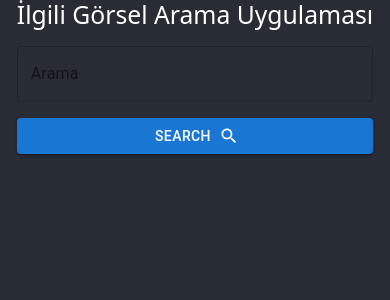
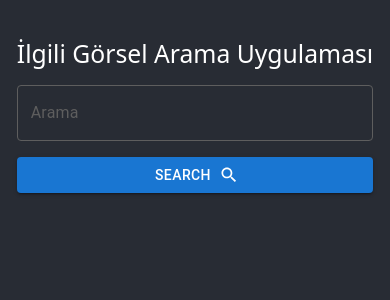
Before and after one commit to caneersahin/stockPhotoApp, a React (Vite) app: page / in a window 390 px wide. Shown: the top 300 px of the page. Built offline with nearby package versions, Linux system fonts and the light colour scheme.

Commit message:
Görüntülenmede bazı css düzenlemeleri yapıldı, mobile uyumluluk konusunda iyileştirmeler yapıldı.

```diff
--- a/src/components/Header.jsx
+++ b/src/components/Header.jsx
@@ -1,9 +1,12 @@
-import React from 'react'
+import React from "react";
+
 
 function Header() {
   return (
-    <h2 style={{ color: "white" }}>İlgili Görsel Arama Uygulaması</h2>
-  )
+    <>
+      <h2 style={{ color: "white" }}>İlgili Görsel Arama Uygulaması</h2>
+    </>
+  );
 }
 
-export default Header
+export default Header;
--- a/src/components/ImageCardItem.jsx
+++ b/src/components/ImageCardItem.jsx
@@ -7,22 +7,20 @@ import Avatar from '@mui/material/Avatar';
 import IconButton from '@mui/material/IconButton';
 import Typography from '@mui/material/Typography';
 import { red } from '@mui/material/colors';
-import MoreVertIcon from '@mui/icons-material/MoreVert';
-import useStore from '../store/store'; // Zustand durumu burada içe aktarılmalı
+import imageList from '../store/store';
 import { useEffect } from 'react'
 import Row from 'react-bootstrap/Row';
 import Col from 'react-bootstrap/Col';
-
+import FavoriteIcon from '@mui/icons-material/Favorite';
 function ImageCardItem() {
-	const searchResults = useStore((state) => state.searchResults);
+	const searchResults = imageList((state) => state.searchResults);
 	useEffect(() => {}, [searchResults]); // searchResults değiştiğinde bu etki yeniden çalışır
 
 	return (
     <>
-			<Row >
+      <Row>
         {searchResults.photos?.map((item, index) => (
-
-					<Col className='mb-2' md={3} key={index}>
+          <Col className="mb-2" md={3} key={index}>
             <Card>
               <CardHeader
                 avatar={
@@ -31,8 +29,8 @@ function ImageCardItem() {
                   </Avatar>
                 }
                 action={
-									<IconButton aria-label="settings">
-										<MoreVertIcon />
+                  <IconButton aria-label="add to favorites">
+                    <FavoriteIcon />
                   </IconButton>
                 }
                 title={item.photographer}
@@ -45,15 +43,20 @@ function ImageCardItem() {
                 alt="Paella dish"
               />
               <CardContent>
-								<Typography variant="body2" style={{ whiteSpace: "nowrap" }} color="text.secondary">
+                <Typography
+                  variant="body2"
+                  style={{ whiteSpace: "nowrap" }}
+                  color="text.secondary"
+                >
                   {item.alt}
                 </Typography>
               </CardContent>
-						</Card></Col>
+            </Card>
+          </Col>
         ))}
       </Row>
     </>
-	)
+  );
 }
 
 export default ImageCardItem
--- a/src/components/SearchBar.jsx
+++ b/src/components/SearchBar.jsx
@@ -1,45 +1,59 @@
-import React, { useState } from 'react'; // useState eklemeyi unutmayın
-import Box from '@mui/material/Box';
-import TextField from '@mui/material/TextField';
-import Button from '@mui/material/Button';
-import SearchIcon from '@mui/icons-material/Search';
-import useStore from '../store/store';
-import axios from 'axios';
-
+import React, { useState } from "react"; // useState eklemeyi unutmayın
+import Box from "@mui/material/Box";
+import TextField from "@mui/material/TextField";
+import Button from "@mui/material/Button";
+import SearchIcon from "@mui/icons-material/Search";
+import imageList from "../store/store";
+import axios from "axios";
 function SearchBar() {
   const [searchValue, setSearchValue] = useState("");
-	const { setSearchResults } = useStore();
+  const { setSearchResults } = imageList();
 
   var api_key = "MW7V83I2xdw0xM8njHRntkFIF5ZvyjDK2EMmxEoZvC2X1qejgOUrxHJl";
 
   const handleSearch = async () => {
-
     if (searchValue.trim() == "") {
-			alert("Lütfen aramak istediğiniz kelimeyi yazınız.")
-			return
+      alert("Lütfen aramak istediğiniz kelimeyi yazınız.");
+      return;
     }
     try {
       const headers = {
-				'Authorization': api_key
+        Authorization: api_key,
       };
-			axios.get(`https://api.pexels.com/v1/search?query=${searchValue}&key=${api_key}`, { headers })
-				.then(response => {
+      axios
+        .get(
+          `https://api.pexels.com/v1/search?query=${searchValue}&key=${api_key}`,
+          { headers }
+        )
+        .then((response) => {
           setSearchResults(response.data); // Zustand'daki state'i güncelle
         })
-				.catch(error => {
+        .catch((error) => {
           console.error(error);
         });
     } catch (error) {
-			console.error('API hatası:', error);
+      console.error("API hatası:", error);
     }
   };
 
   return (
     <>
-			<Box style={{ color: "white" }} sx={{ width: '100%', maxWidth: '100%', }}>
-				<TextField className='mt-2' fullWidth label="Arama" id="fullWidth" value={searchValue} onChange={(e) => setSearchValue(e.target.value)} />
+      <Box sx={{ width: "100%", maxWidth: "100%" }}>
+        <TextField
+          className="mt-2 searchInputArea"
+          fullWidth
+          label="Arama"
+          id="searchKeyInput"
+          value={searchValue}
+          onChange={(e) => setSearchValue(e.target.value)}
+        />
       </Box>
-			<Button style={{ marginTop: "1rem" }} onClick={handleSearch} variant="contained" endIcon={<SearchIcon />}>
+      <Button
+        style={{ marginTop: "1rem" }}
+        onClick={handleSearch}
+        variant="contained"
+        endIcon={<SearchIcon />}
+      >
         Search
       </Button>
     </>
--- a/src/index.css
+++ b/src/index.css
@@ -12,3 +12,29 @@ body {
   display: inline-grid;
   margin-bottom: 1.5rem;
 }
+
+.searchInputArea fieldset {
+  border-color: rgb(94 94 94) !important;
+}
+
+.searchInputArea fieldset:hover {
+  border-color: rgb(94 94 94) !important;
+}
+
+.searchInputArea fieldset:focus {
+  border-color: rgb(94 94 94) !important;
+}
+
+#searchKeyInput {
+  color: white !important;
+}
+
+#searchKeyInput-label {
+  color: rgb(94 94 94) !important;
+}
+
+@media (max-width: 1200px) {
+  .container {
+    margin-top: 10%;
+  }
+}
--- a/src/store/store.js
+++ b/src/store/store.js
@@ -1,8 +1,8 @@
 // store.js
 import { create } from 'zustand'
-const useStore = create((set) => ({
+const imageList = create((set) => ({
   searchResults: "", // API'den gelen sonuçları saklamak için bir dizi
   setSearchResults: (results) => set({ searchResults: results }), // Sonuçları güncellemek için bir işlev
 }));
 
-export default useStore;
+export default imageList;
```
Also changed, not shown: src/components/ImageArea.jsx (deleted, +0 -12 lines). Lines whose indentation alone changed are shown as unchanged.
